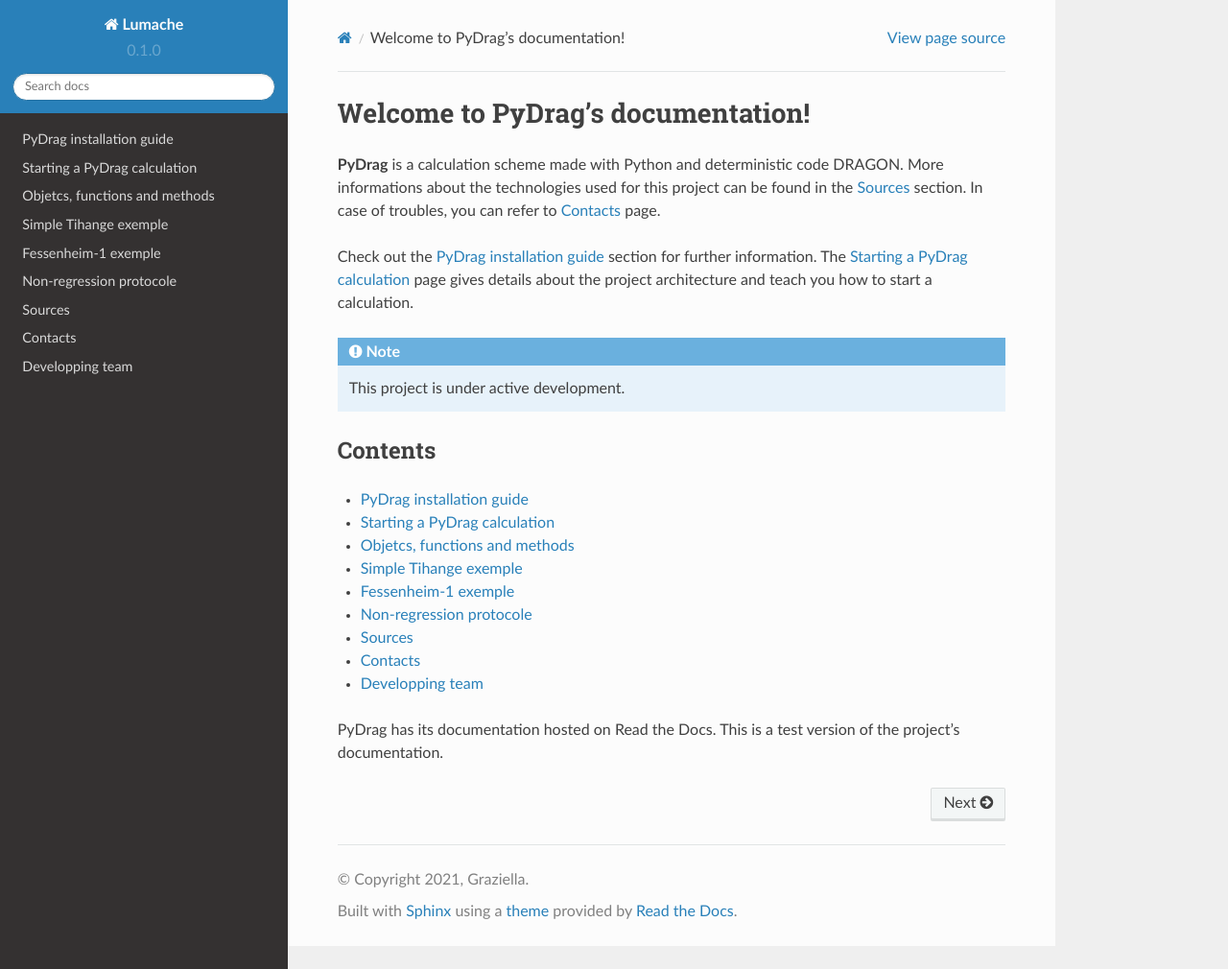
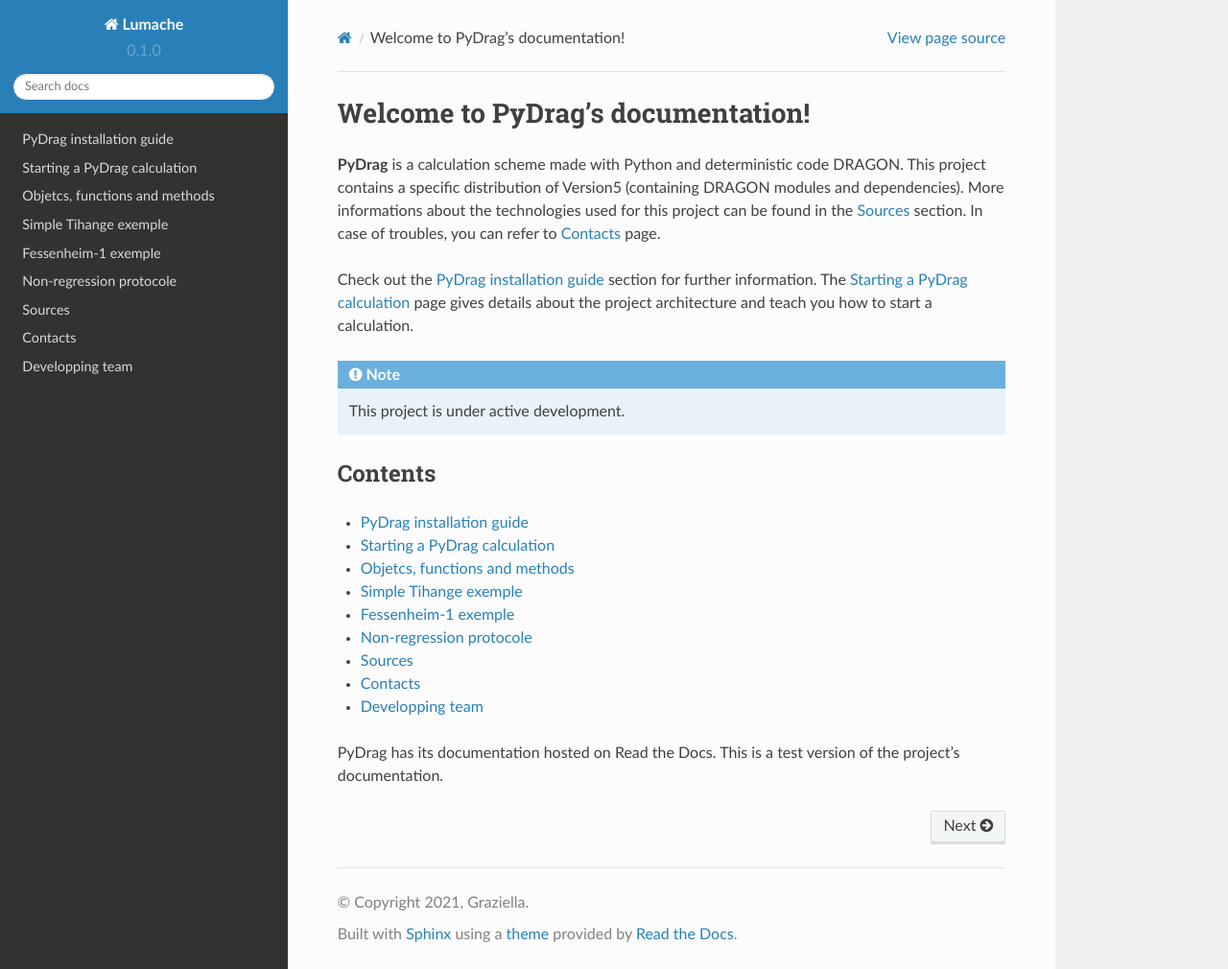
Before and after one commit to Ben105m/rtd-tutorial, a Sphinx documentation site: the page built from docs/source/index.rst, in a window 1280 px wide and 1010 px high. Shown: the whole window at 96% size. Built offline with Sphinx 7.4.7 and the Read the Docs theme 2.0.0, drawn with Linux system fonts in a browser that asks for light colours.

Commit message:
Update index.rst

```diff
--- a/docs/source/index.rst
+++ b/docs/source/index.rst
@@ -1,7 +1,7 @@
 Welcome to PyDrag's documentation!
 ####################################
 
-**PyDrag** is a calculation scheme made with Python and deterministic code DRAGON.
+**PyDrag** is a calculation scheme made with Python and deterministic code DRAGON. This project contains a specific distribution of Version5 (containing DRAGON modules and dependencies).
 More informations about the technologies used for this project can be found in the :doc:`documentation` section.
 In case of troubles, you can refer to :doc:`contact` page.
 
```
